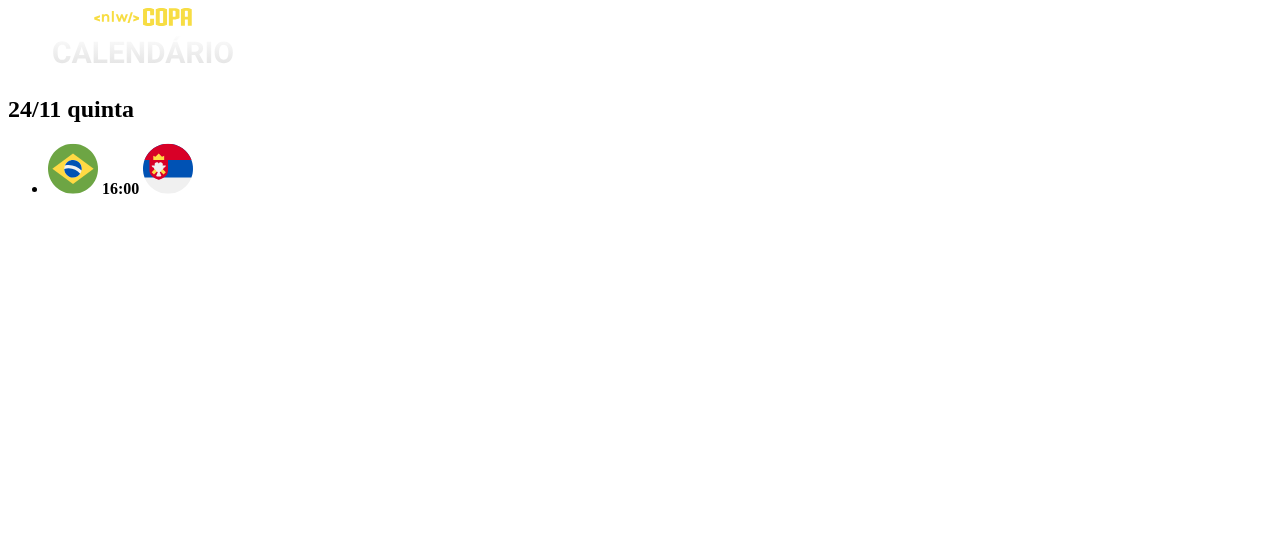
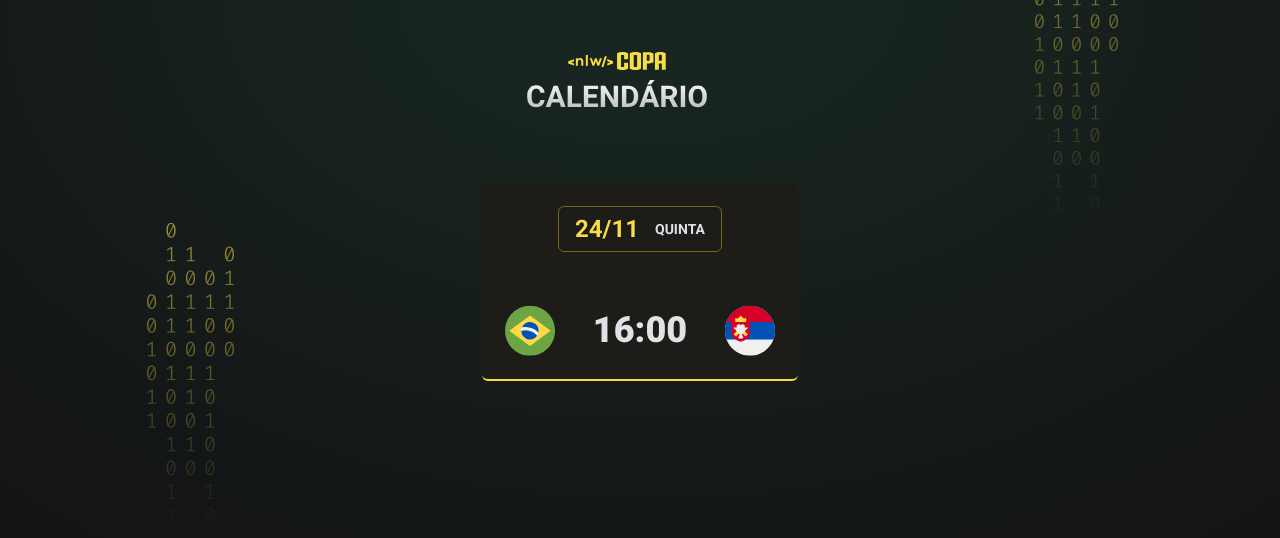
Before and after one commit to ViniciusLuz99/Projeto-nlw-copa, a plain HTML site: page index.html in a window 1280 px wide. Drawn offline with Linux system fonts and the light colour scheme.

Commit message:
Aula 2 NLW copa

```diff
--- a/index.html
+++ b/index.html
@@ -4,7 +4,8 @@
         <meta charset="UTF-8">
         <meta http-equiv="X-UA-Compatible" content="IE=edge">
         <meta name="viewport" content="width=device-width, initial-scale=1.0">
-        <title>Meu site</title>
+        <title>Calendário de jogos - NLW copa</title>
+        <link rel="stylesheet" href="style.css">
     </head>
     <body>
         <div id="app">
--- /dev/null
+++ b/style.css
@@ -0,0 +1,91 @@
+@import url('https://fonts.googleapis.com/css2?family=Roboto:wght@700;900&display=swap');
+
+
+* {
+  margin: 0;
+  padding: 0;
+  box-sizing: border-box;
+ }
+
+ul {
+  list-style: none;
+ }
+
+body {
+  background-color: #121214;
+  background-image: url(./assets/bg.svg);
+  background-position-x: center;
+  background-position-y: 55.6%;
+ }
+
+ body * {
+  font-family: 'Roboto', sans-serif;
+ }
+
+#app {
+  width: fit-content;
+  margin: 52px auto;
+ }
+
+header {
+  margin-bottom: 63px;
+ }
+
+.card {
+  padding: 23px 23px;
+  text-align: center;
+  background: #1d1c19;
+  border-bottom: 2px solid #f7dd43;
+  border-radius: 6px;
+ }
+
+ .card h2 {
+  display: flex;
+  gap: 16px;
+  justify-content: center;
+  align-items: center;
+
+  padding: 8px 16px;
+  border: 1px solid #746615;
+  border-radius: 6px;
+
+  width: fit-content;
+  margin-inline: auto;
+  margin-bottom: 53px;
+
+  color: #f7dd43;
+ }
+
+ .card h2 span {
+  color: #E1E1E6;
+  font-size: 14px;
+  text-transform: uppercase;
+ }
+
+ .card ul li {
+  display: flex;
+  align-items: center;
+  justify-content: space-between;
+ }
+
+  .card ul {
+    display: flex;
+    flex-direction: column;
+    gap: 24px;
+
+    width: 270px;
+
+  }
+
+.card ul li + li {
+  padding-top: 24px;
+  border-top: 1px solid green;
+ }
+
+.card ul li strong {
+  font-weight: 900;
+  font-size: 36px;
+  line-height: 125%;
+
+  color: #E1E1E6;
+ }
```
Also changed, not shown: assets/bg.svg (added).
